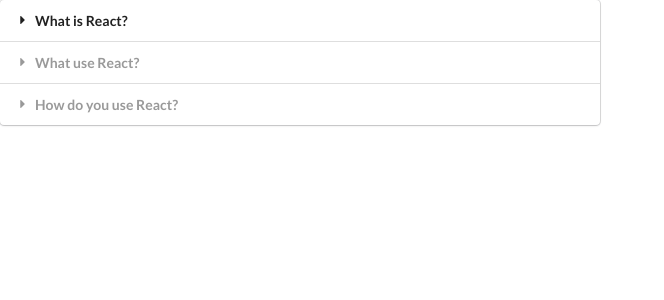
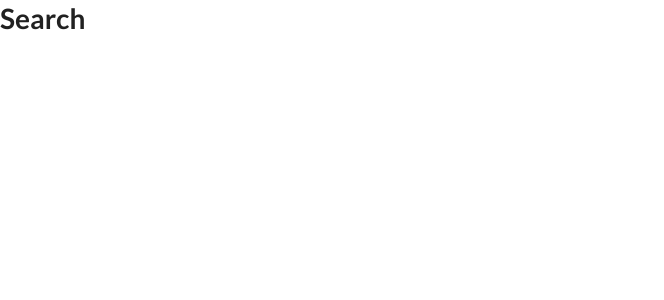
Before and after one commit to NatalieSokolova/Widgets, a React (Create React App) app: page / in a window 1280 px wide. Shown: the top 300 px of the page, without its empty margins (0-664 px from the left). Built offline with nearby package versions, Linux system fonts and the light colour scheme.

Commit message:
creates Search component

```diff
--- a/src/App.js
+++ b/src/App.js
@@ -1,5 +1,6 @@
 import React from "react";
 import Accordion from "./components/Accordion";
+import Search from "./components/Search";
 
 const items = [
   {
@@ -21,7 +22,8 @@
 export default () => {
   return (
     <div>
-      <Accordion items={items} />
+      <Search />
+      {/* <Accordion items={items} /> */}
     </div>
   );
 };
--- /dev/null
+++ b/src/components/Search.js
@@ -0,0 +1,7 @@
+import React, { useState } from "react";
+
+const Search = () => {
+  return <h1>Search</h1>;
+};
+
+export default Search;
```
